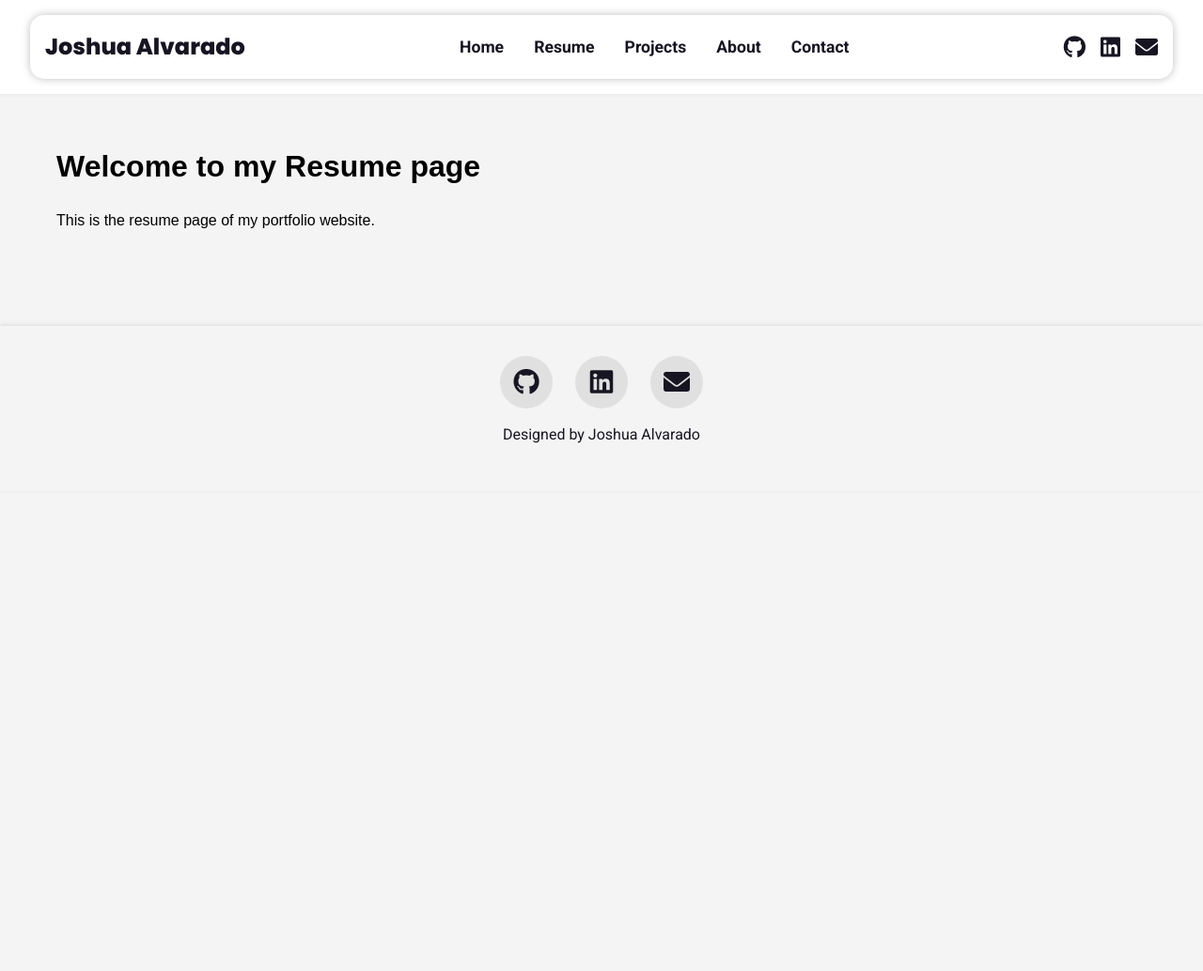
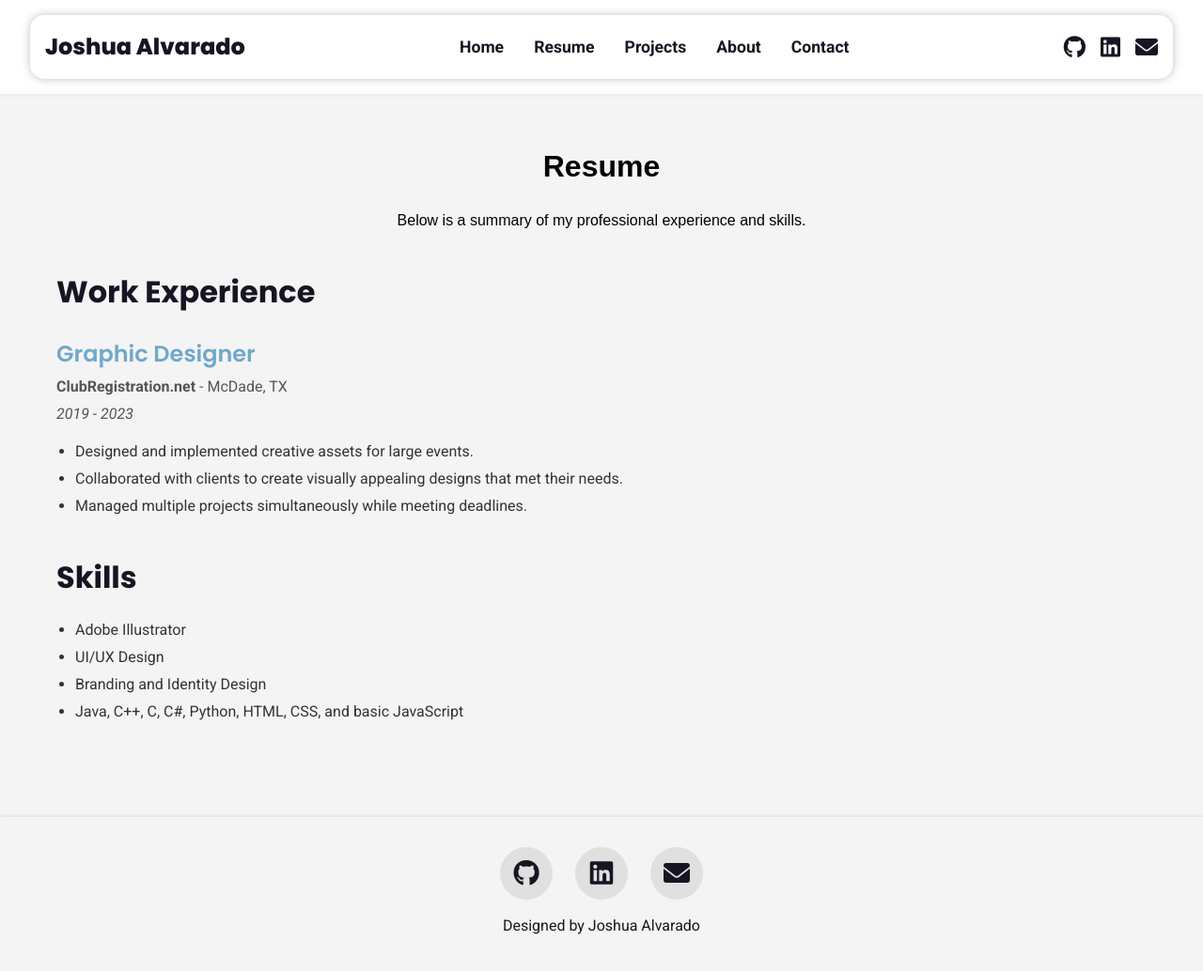
Before and after one commit to JoshuaAlvarado-hub/joshalvarado.com, a Jekyll site: the page built from resume.html, in a window 1280 px wide and 1046 px high. Shown: the top 1034 px of the window at 94% size. Built offline with Jekyll 4.4.1, drawn with Linux system fonts in a browser that asks for light colours.

Commit message:
updated resume
improved general look consistency

```diff
--- a/assets/css/style.css
+++ b/assets/css/style.css
@@ -220,6 +220,7 @@ footer {
 .contact-info h3 {
     margin-bottom: 15px;
     font-family: "Poppins", sans-serif;
+    color: var(--primary-color);
 }
 
 .contact-info h1 {
@@ -235,6 +236,7 @@ footer {
 
 .list-unstyled li {
     margin-bottom: 10px;
+    color: var(--primary-color);
 }
 
 .social-links a {
@@ -274,7 +276,7 @@ footer {
 .btn {
     display: inline-block;
     padding: 10px 20px;
-    background-color: #007bff;
+    background-color: var(--secondary-color);
     color: #fff;
     border: none;
     border-radius: 5px;
@@ -284,7 +286,7 @@ footer {
 }
 
 .btn:hover {
-    background-color: #0056b3;
+    background-color: #699ab6;
 }
 
 .contact-form input,
@@ -307,7 +309,7 @@ footer {
     font-family: "Poppins", sans-serif;
     font-size: 1.8rem;
     font-weight: 700;
-    color: #333;
+    color: var(--primary-color);
     text-transform: uppercase;
     margin-top: 0;
     margin-bottom: 20px;
@@ -321,7 +323,7 @@ footer {
     font-family: "Poppins", sans-serif;
     font-size: 2.5rem;
     font-weight: 700;
-    color: #333;
+    color: var(--primary-color);
     margin-bottom: 10px;
     text-align: left;
 }
@@ -332,6 +334,118 @@ footer {
     color: #555;
     margin: 0;
     text-align: left;
+}
+/* Work Experience Section */
+.work-experience {
+    margin-top: 40px;
+}
+
+.work-experience h2 {
+    font-family: "Poppins", sans-serif;
+    font-size: 2rem;
+    font-weight: 700;
+    color: #333;
+    margin-bottom: 20px;
+}
+
+.job {
+    margin-bottom: 30px;
+}
+
+.job h3 {
+    font-family: "Poppins", sans-serif;
+    font-size: 1.5rem;
+    font-weight: 600;
+    color: var(--secondary-color);
+    margin-bottom: 5px;
+}
+
+.job p {
+    font-family: "Roboto", sans-serif;
+    font-size: 1rem;
+    color: #555;
+    margin: 5px 0;
+}
+
+.job ul {
+    list-style: disc;
+    margin-left: 20px;
+    padding-left: 0;
+}
+
+.job ul li {
+    font-family: "Roboto", sans-serif;
+    font-size: 1rem;
+    color: #333;
+    margin-bottom: 5px;
+}
+
+/* Resume Page */
+.container {
+    max-width: 1200px;
+    margin: 0 auto;
+    padding: 20px;
+}
+
+.text-center {
+    text-align: center;
+}
+
+.work-experience, .skills {
+    margin-top: 40px;
+}
+
+.work-experience h2, .skills h2 {
+    font-family: "Poppins", sans-serif;
+    font-size: 2rem;
+    font-weight: 700;
+    color: var(--primary-color);
+    margin-bottom: 20px;
+}
+
+.job {
+    margin-bottom: 30px;
+}
+
+.job h3 {
+    font-family: "Poppins", sans-serif;
+    font-size: 1.5rem;
+    font-weight: 600;
+    color: var(--secondary-color);
+    margin-bottom: 5px;
+}
+
+.job p {
+    font-family: "Roboto", sans-serif;
+    font-size: 1rem;
+    color: #555;
+    margin: 5px 0;
+}
+
+.job ul {
+    list-style: disc;
+    margin-left: 20px;
+    padding-left: 0;
+}
+
+.job ul li {
+    font-family: "Roboto", sans-serif;
+    font-size: 1rem;
+    color: #333;
+    margin-bottom: 5px;
+}
+
+.skills ul {
+    list-style: disc;
+    margin-left: 20px;
+    padding-left: 0;
+}
+
+.skills ul li {
+    font-family: "Roboto", sans-serif;
+    font-size: 1rem;
+    color: #333;
+    margin-bottom: 5px;
 }
 
 /* Media Queries */
--- a/resume.html
+++ b/resume.html
@@ -4,6 +4,32 @@ title: Resume
 permalink: /resume/
 ---
 <div class="container">
-    <h1>Welcome to my Resume page</h1>
-    <p>This is the resume page of my portfolio website.</p>
+    <h1 class="text-center">Resume</h1>
+    <p class="text-center">Below is a summary of my professional experience and skills.</p>
+
+    <!-- Work Experience Section -->
+    <section class="work-experience">
+        <h2>Work Experience</h2>
+        <div class="job">
+            <h3>Graphic Designer</h3>
+            <p><strong>ClubRegistration.net</strong> - McDade, TX</p>
+            <p><em>2019 - 2023</em></p>
+            <ul>
+                <li>Designed and implemented creative assets for large events.</li>
+                <li>Collaborated with clients to create visually appealing designs that met their needs.</li>
+                <li>Managed multiple projects simultaneously while meeting deadlines.</li>
+            </ul>
+        </div>
+    </section>
+
+    <!-- Skills Section -->
+    <section class="skills">
+        <h2>Skills</h2>
+        <ul>
+            <li>Adobe Illustrator</li>
+            <li>UI/UX Design</li>
+            <li>Branding and Identity Design</li>
+            <li>Java, C++, C, C#, Python, HTML, CSS, and basic JavaScript</li>
+        </ul>
+    </section>
 </div>
```
